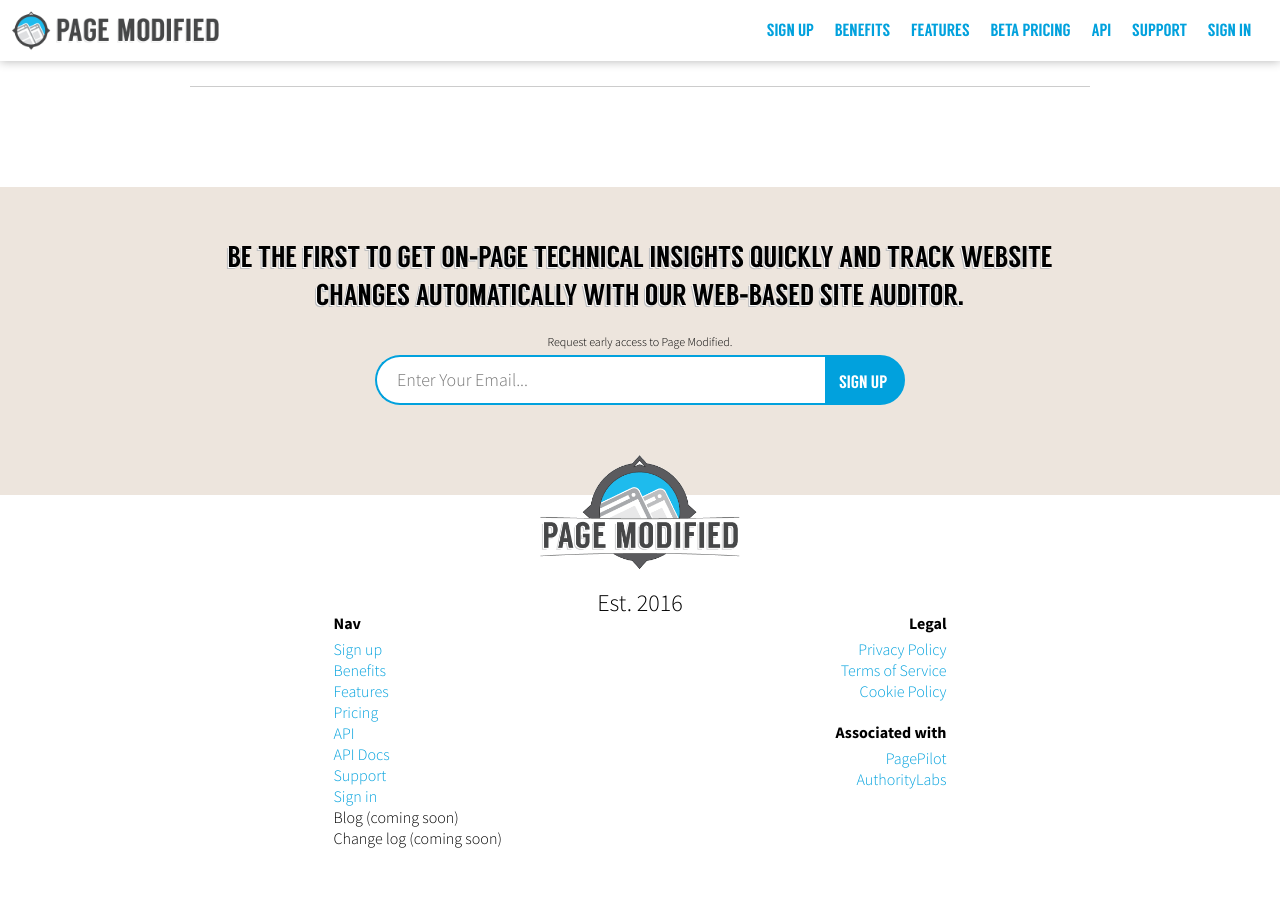
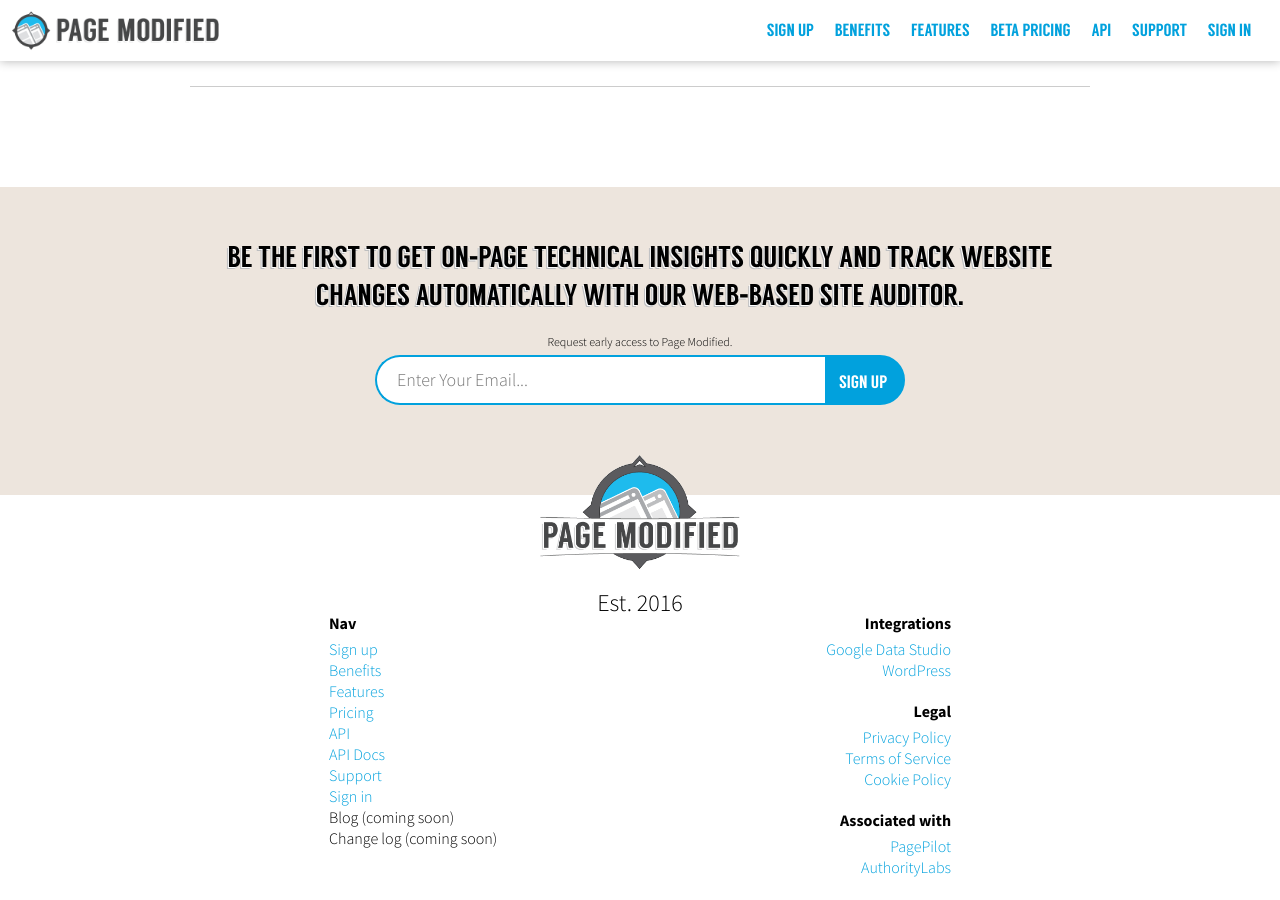
Before and after one commit to chasers/pagemodified-web, a Jekyll site: the page built from index.html, in a window 1280 px wide and 900 px high, scrolled down 4143 px. Built offline with Jekyll 4.4.1, drawn with Linux system fonts in a browser that asks for light colours; nearby versions of some CDN libraries; some web fonts are replaced; before the commit the page ends 5014 px from its top, so only the background shows below that.

Commit message:
integration links for real

```diff
--- a/_includes/footer.html
+++ b/_includes/footer.html
@@ -29,6 +29,11 @@
 		</div>
 		<div>
 			<ul>
+				<lh>Integrations</lh>
+				<a href="https://datastudio.google.com/datasources/create?connectorId=AKfycbwyPfgIIsbCS1T06CSAehKCY3NoZN5M1P0KjEnpE09uR59gqF8C1wd2"><li>Google Data Studio</li></a>
+				<a href="https://wordpress.org/plugins/page-modified/"><li>WordPress</li></a>
+			</ul>
+			<ul>
 				<lh>Legal</lh>
 				<a href="{{ site.baseurl }}/privacy/"><li>Privacy Policy</li></a>
 				<a href="{{ site.baseurl }}/terms/"><li>Terms of Service</li></a>
```
